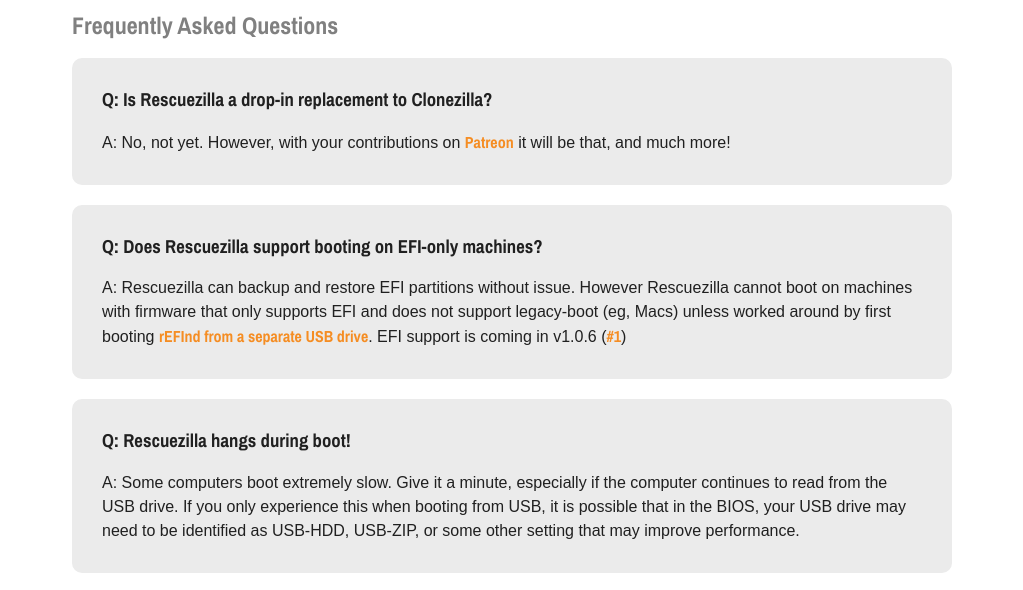
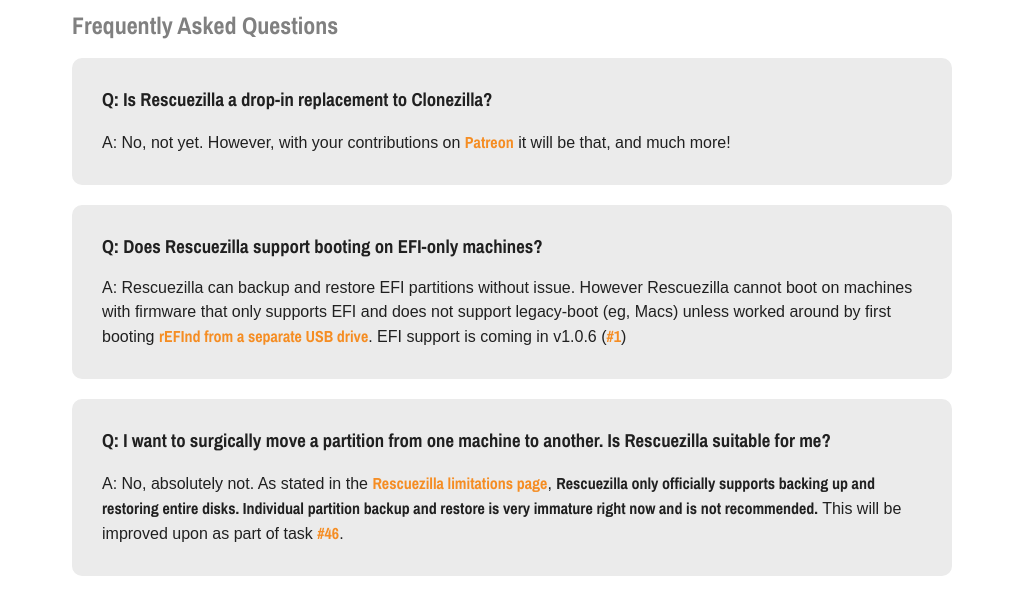
Before and after one commit to rescuezilla/rescuezilla.github.io, a plain HTML site: page help.html in a window 1280 px wide. Shown: the part 335-925 px from the top of the page, without its empty margins (128-1151 px from the left). Drawn offline with Linux system fonts and the light colour scheme; a web font is replaced by a local one.

Commit message:
Adds FAQ entry for individual partition operations
Adds an entry for the frequently asked questions discussing Rescuezilla's
limited ability to restore individual partitions. This has always been written
in the limitations page, but it's important to make this as clear as possible.

Providing retroactive support to the Sourceforge forum and seeing some very old
(circa 2017) questions about this has reminded me to improve the FAQ. Goes to
shows how valuable the retroactive support exercise is.

```diff
--- a/help.html
+++ b/help.html
@@ -46,6 +46,10 @@
 <h3>Q: Does Rescuezilla support booting on EFI-only machines?</h3>
 <p>A: Rescuezilla can backup and restore EFI partitions without issue. However Rescuezilla cannot boot on machines with firmware that only supports EFI and does not support legacy-boot (eg, Macs) unless worked around by first booting <a rel="nofollow" target="_blank" href="https://sourceforge.net/projects/refind/files/0.11.4">rEFInd from a separate USB drive</a>. EFI support is coming in v1.0.6 (<a rel="nofollow" target="_blank" href="https://github.com/rescuezilla/rescuezilla/issues/1">#1</a>)</p>
 </div>
+<div class="faq rounded">
+  <h3>Q: I want to surgically move a partition from one machine to another. Is Rescuezilla suitable for me?</h3>
+  <p>A: No, absolutely not. As stated in the <a rel="nofollow" target="_blank" href="https://github.com/rescuezilla/rescuezilla/wiki/Rescuezilla-Limitations">Rescuezilla limitations page</a>, <b>Rescuezilla only officially supports backing up and restoring entire disks. Individual partition backup and restore is very immature right now and is not recommended.</b> This will be improved upon as part of task <a rel="nofollow" target="_blank" href="https://github.com/rescuezilla/rescuezilla/issues/46">#46</a>.</p>
+  </div>
 <div class="faq rounded">
 <h3>Q: Rescuezilla hangs during boot!</h3>
 <p>A: Some computers boot extremely slow. Give it a minute, especially if the computer continues to read from the USB drive. If you only experience this when booting from USB, it is possible that in the BIOS, your USB&nbsp;drive may need to be identified as USB-HDD, USB-ZIP, or some other setting that may improve performance.</p>
```
